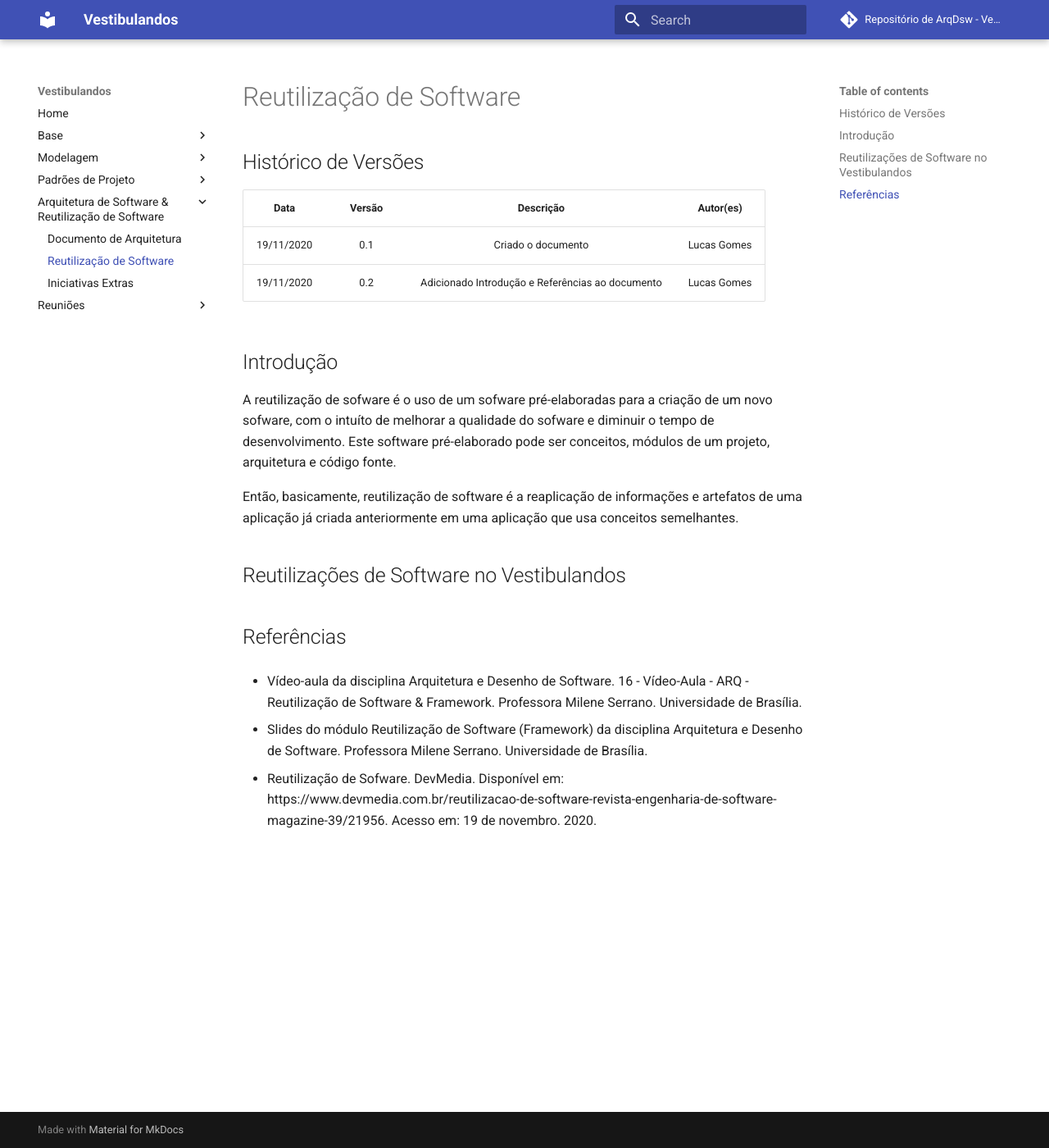
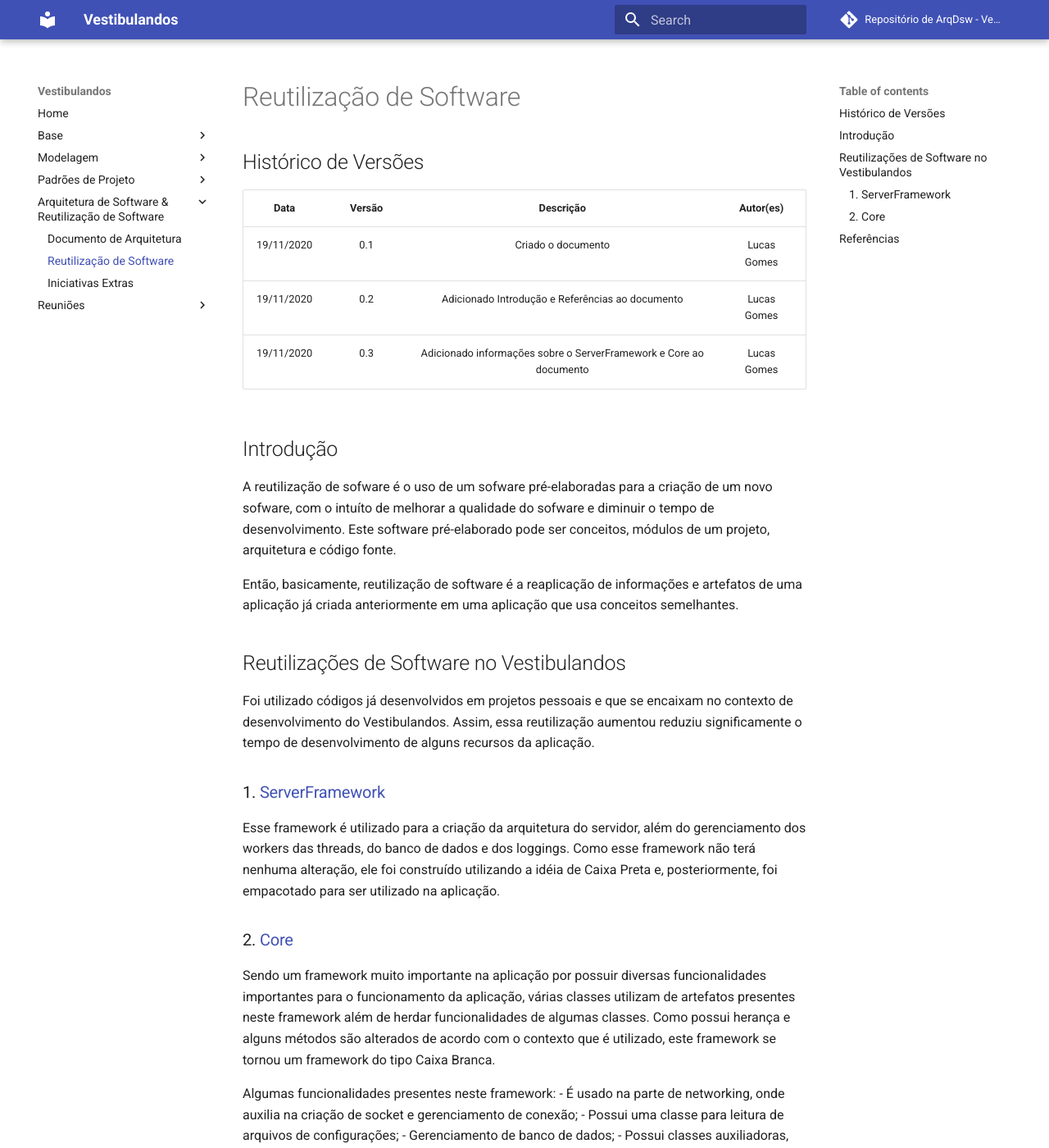
Before and after one commit to UnBArqDsw/2020.1_G4_Vestibulandos, an MkDocs documentation site: the page built from docs/arquitetura_e_reutilizacao/doc_reutilização_de_software.md, in a window 1280 px wide and 1400 px high. Shown: the whole window at 82% size. Built offline with MkDocs 1.6.1 and Material for MkDocs 9.7.7, drawn with Linux system fonts in a browser that asks for light colours; comment, search, counter and statistics services are not loaded; some of the changed text lies outside the part shown.

Commit message:
Adicionado informações sobre Core e ServerFramework

```diff
--- a/docs/arquitetura_e_reutilizacao/doc_reutilização_de_software.md
+++ b/docs/arquitetura_e_reutilizacao/doc_reutilização_de_software.md
@@ -6,6 +6,8 @@
 |:--------:|:------:|:-----------------------------:|:----------------------------------:|
 | 19/11/2020 | 0.1 | Criado o documento | Lucas Gomes |
 | 19/11/2020 | 0.2 | Adicionado Introdução e Referências ao documento | Lucas Gomes |
+| 19/11/2020 | 0.3 | Adicionado informações sobre o ServerFramework e Core ao documento | Lucas Gomes |
+
 
 ## Introdução
 A reutilização de sofware é o uso de um sofware pré-elaboradas para a criação de um novo sofware, com o intuíto de melhorar a qualidade do sofware e diminuir o tempo de desenvolvimento. Este software pré-elaborado pode ser conceitos, módulos de um projeto, arquitetura e código fonte.
@@ -13,8 +15,21 @@ A reutilização de sofware é o uso de um sofware pré-elaboradas para a criaç
 Então, basicamente, reutilização de software é a reaplicação de informações e artefatos de uma aplicação já criada anteriormente em uma aplicação que usa conceitos semelhantes.
 
 ## Reutilizações de Software no Vestibulandos
+Foi utilizado códigos já desenvolvidos em projetos pessoais e que se encaixam no contexto de desenvolvimento do Vestibulandos. Assim, essa reutilização aumentou reduziu significamente o tempo de desenvolvimento de alguns recursos da aplicação.
 
+### 1. <a href="https://github.com/UnBArqDsw/2020.1_G4_Vestibulandos_Backend/tree/master/Libs/ServerFramework"> ServerFramework </a>
 
+Esse framework é utilizado para a criação da arquitetura do servidor, além do gerenciamento dos workers das threads, do banco de dados e dos loggings. Como esse framework não terá nenhuma alteração, ele foi construído utilizando a idéia de Caixa Preta e, posteriormente, foi empacotado para ser utilizado na aplicação.
+
+### 2. <a href="https://github.com/UnBArqDsw/2020.1_G4_Vestibulandos_Backend/tree/master/Libs/Core"> Core </a>
+
+Sendo um framework muito importante na aplicação por possuir diversas funcionalidades importantes para o funcionamento da aplicação, várias classes utilizam de artefatos presentes neste framework além de herdar funcionalidades de algumas classes. Como possui herança e alguns métodos são alterados de acordo com o contexto que é utilizado, este framework se tornou um framework do tipo Caixa Branca.
+
+Algumas funcionalidades presentes neste framework:
+- É usado na parte de networking, onde auxilia na criação de socket e gerenciamento de conexão;
+- Possui uma classe para leitura de arquivos de configurações;
+- Gerenciamento de banco de dados;
+- Possui classes auxiliadoras, tais como classes extensoras de collections, random e singleton, por exemplo.
 
 ## Referências
 - Vídeo-aula da disciplina Arquitetura e Desenho de Software. 16 - Vídeo-Aula - ARQ - Reutilização de Software & Framework. Professora Milene Serrano. Universidade de Brasília.
```
